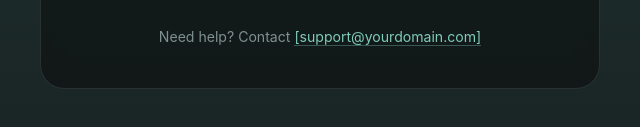
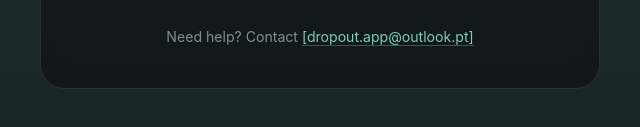
Before and after one commit to nunomfc35-sys/dropout-legal, a plain HTML site: page index.html in a window 1280 px wide. Shown: the part 549-676 px from the top of the page, 320-960 px from the left. Drawn offline with Linux system fonts and the light colour scheme.

Commit message:
Update support email address in index.html

```diff
--- a/index.html
+++ b/index.html
@@ -126,7 +126,7 @@
       </div>
 
       <div class="support">
-        Need help? Contact <a href="mailto:[support@yourdomain.com]">[support@yourdomain.com]</a>
+        Need help? Contact <a href="mailto:dropout.app@outlook.pt">[dropout.app@outlook.pt]</a>
       </div>
     </div>
   </main>
```
